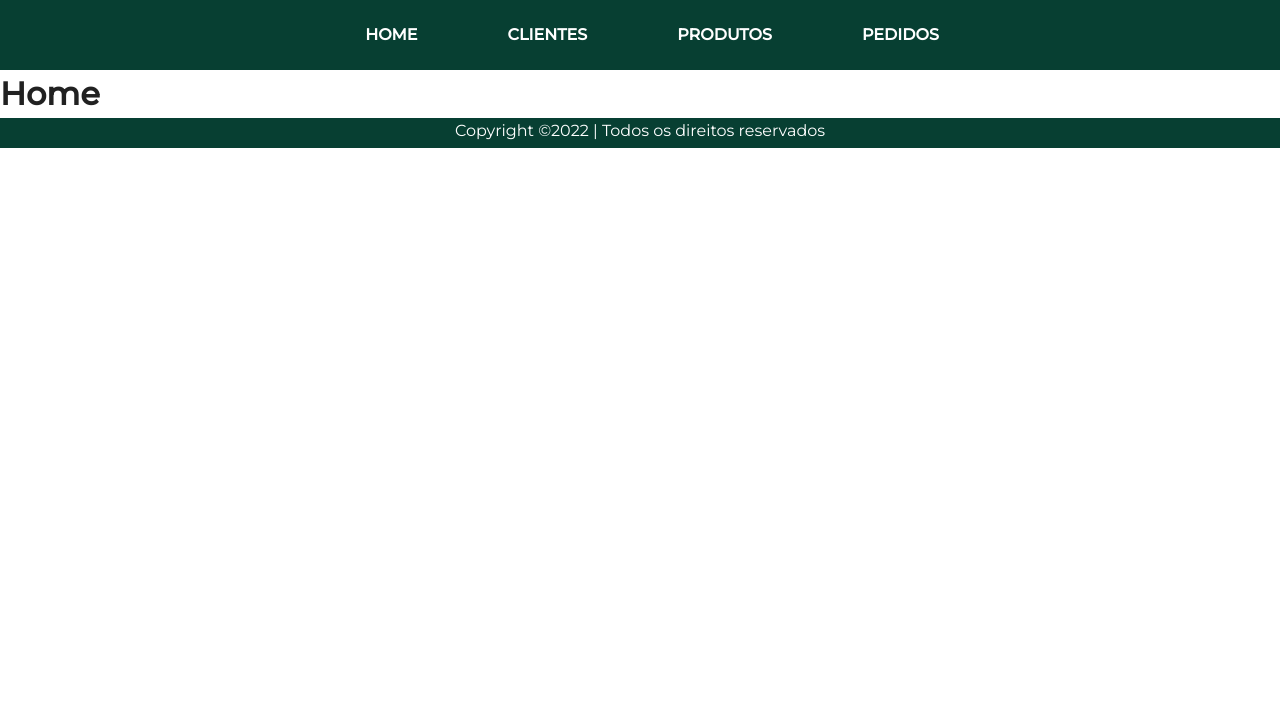
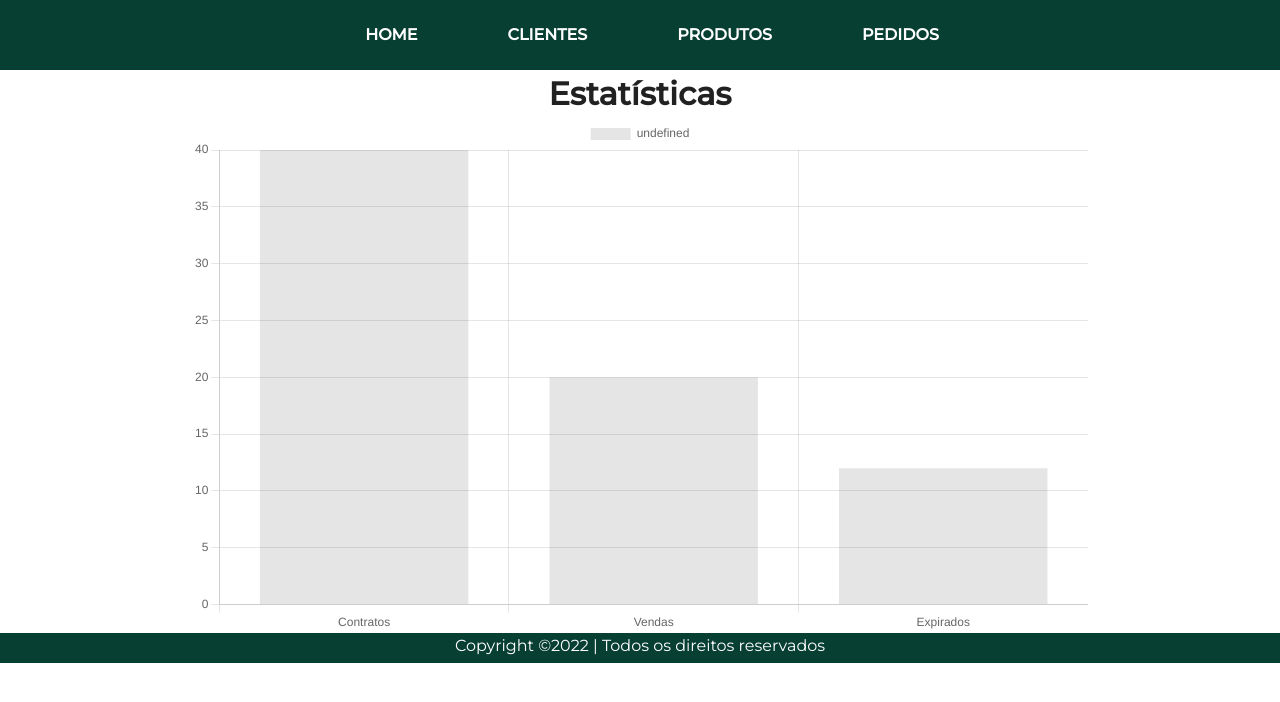
Before and after one commit to Moura-Dev/my_orders_front-end, a Vue app: page / in a window 1280 px wide. Shown: the top 702 px of the page. Built offline with nearby package versions, Linux system fonts and the light colour scheme; what maska would draw is missing.

Commit message:
chart implementation model 1

```diff
--- a/package.json
+++ b/package.json
@@ -8,9 +8,11 @@
     "lint": "vue-cli-service lint"
   },
   "dependencies": {
+    "chart.js": "^3.7.1",
     "core-js": "^3.8.3",
     "maska": "^1.5.0",
     "vue": "^2.6.14",
+    "vue-chartjs": "^4.0.7",
     "vue-router": "^3.5.1",
     "vuetify": "^2.6.0"
   },
--- a/src/views/custom-home.vue
+++ b/src/views/custom-home.vue
@@ -1,5 +1,94 @@
 <template>
   <div>
-    <h1>Home</h1>
+    <h1 class="text-center">Estatísticas</h1>
+    <div class="stats">
+      <Bar
+        :chart-options="chartOptions"
+        :chart-data="chartData"
+        :chart-id="chartId"
+        :dataset-id-key="datasetIdKey"
+        :plugins="plugins"
+        :css-classes="cssClasses"
+        :styles="styles"
+        :width="width"
+        :height="height"
+      />
+    </div>
   </div>
 </template>
+
+<script>
+import { Bar } from "vue-chartjs/legacy";
+import {
+  Chart as ChartJS,
+  Title,
+  Tooltip,
+  Legend,
+  BarElement,
+  CategoryScale,
+  LinearScale,
+} from "chart.js";
+
+ChartJS.register(
+  Title,
+  Tooltip,
+  Legend,
+  BarElement,
+  CategoryScale,
+  LinearScale
+);
+
+export default {
+  components: {
+    Bar,
+  },
+  props: {
+    chartId: {
+      type: String,
+      default: "bar-chart",
+    },
+    datasetIdKey: {
+      type: String,
+      default: "label",
+    },
+    width: {
+      type: Number,
+      default: 400,
+    },
+    height: {
+      type: Number,
+      default: 230,
+    },
+    cssClasses: {
+      default: "",
+      type: String,
+    },
+    styles: {
+      type: Object,
+      default: () => {},
+    },
+    plugins: {
+      type: Object,
+      default: () => {},
+    },
+  },
+  data() {
+    return {
+      chartData: {
+        labels: ["Contratos", "Vendas", "Expirados"],
+        datasets: [{ data: [40, 20, 12] }],
+      },
+      chartOptions: {
+        responsive: true,
+      },
+    };
+  },
+};
+</script>
+
+<style scoped>
+.stats {
+  max-width: 70%;
+  margin: 0 auto;
+}
+</style>
```
Also changed, not shown: 1 other file (tests, documents, lock files or other folders).
